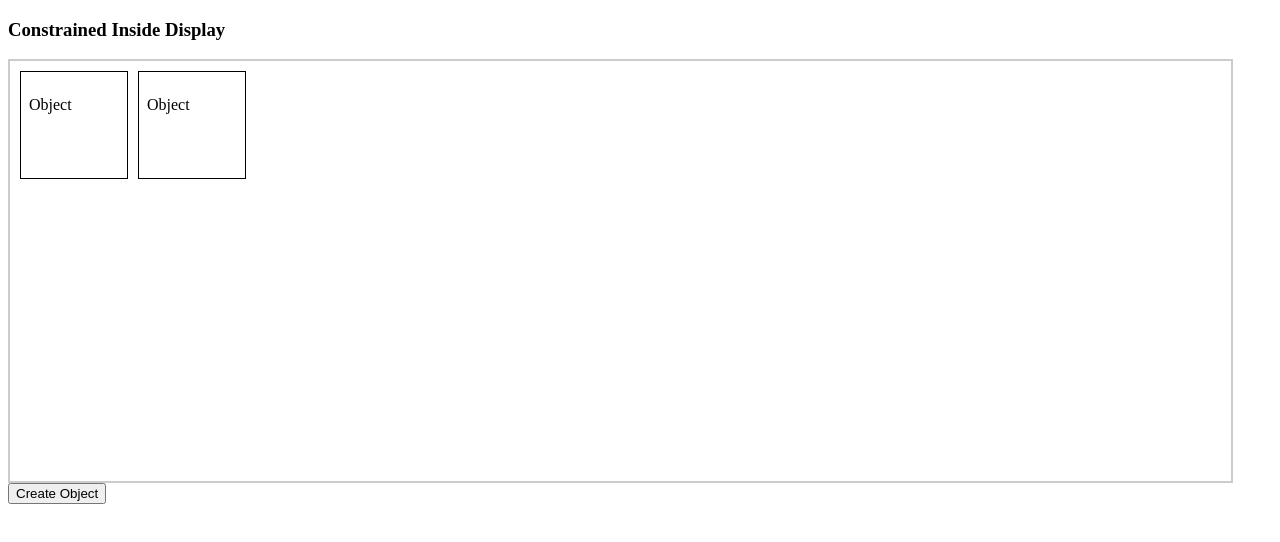
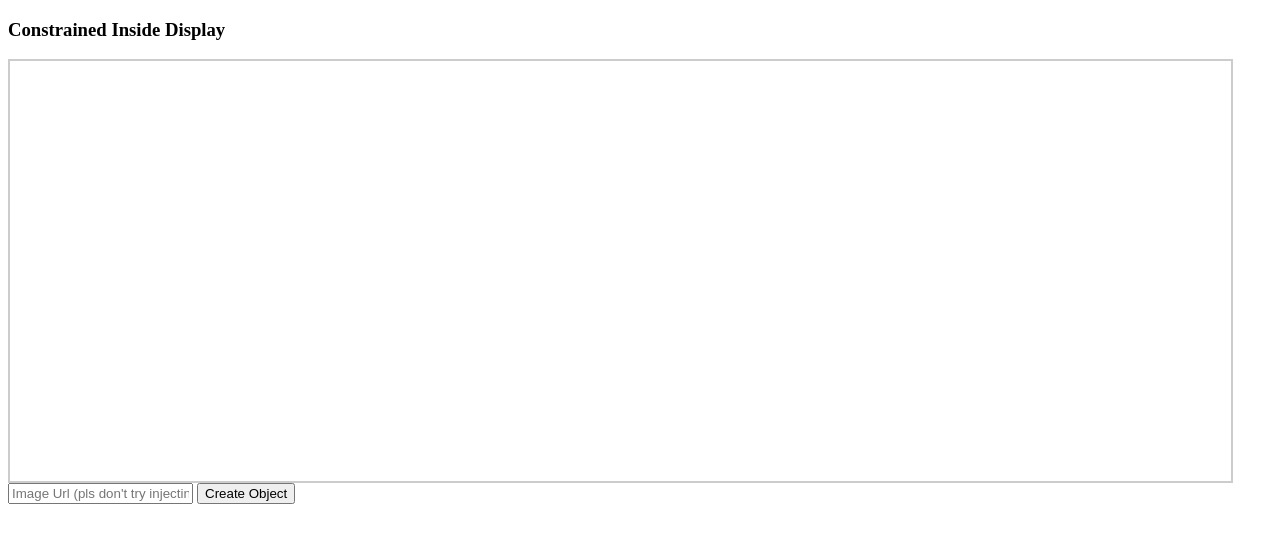
Before and after one commit to vlead/lab-authoring-tools, a plain HTML site: page src/implementation/index.html in a window 1280 px wide. Drawn offline with nearby package versions, Linux system fonts and the light colour scheme.

Commit message:
can add images and move around

```diff
--- a/src/implementation/index.html
+++ b/src/implementation/index.html
@@ -12,16 +12,8 @@
 
     <h3>Constrained Inside Display</h3>
     <div id="containment-wrapper">
-      <div class="toDrag draggable ui-widget-content" style="border: 1px
-                                                             solid black">
-        <p>Object</p>
-      </div>
-      <div class="toDrag draggable ui-widget-content" style="border: 1px
-                                                             solid black">
-        <p>Object</p>
-      </div>
-
     </div>
+    <input type="text" id="imgurl" placeholder="Image Url (pls don't try injecting)"></input>
     <button id="btn">Create Object</button>
   </body>
   <script src="./main.js"></script>
--- a/src/implementation/main.js
+++ b/src/implementation/main.js
@@ -1,12 +1,17 @@
 var newObject = function() {
-  alert("k");
-  $("#containment-wrapper").append("<div class='toDrag draggable ui-widget-content' style='border: 1px solid black'><p>Object</p></div>");
-  dragging();
+  var $url=$("#imgurl").val();
+  if ($url === "") return alert("Please Enter URL");
+  else
+  {
+    $("#containment-wrapper").append("<img class='toDrag draggableimage ui-widget-content' src='"+$url+"'/>");
+    dragging();
+  }
 };
 
 /*makes the object draggable*/
 var dragging = function() {
   $( ".toDrag" ).draggable({ containment: "#containment-wrapper", scroll: false });
+  $( ".toDrag" ).draggableimage({ containment: "#containment-wrapper", scroll: false });
 };
 
 
```
Also changed, not shown: src/implementation/main.css (line endings or trailing spaces).
